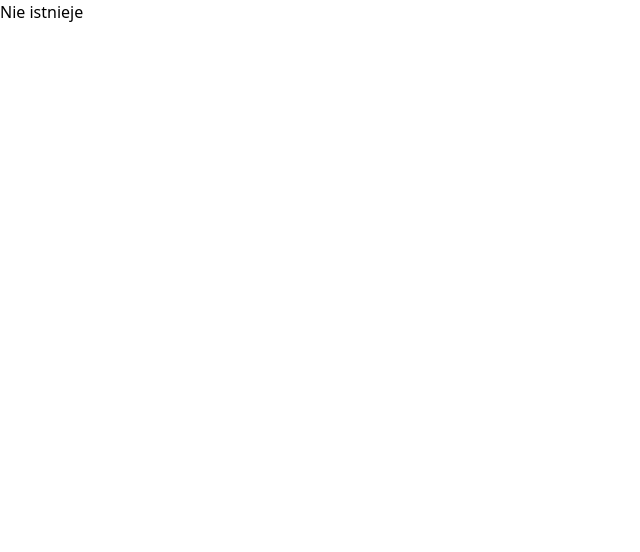
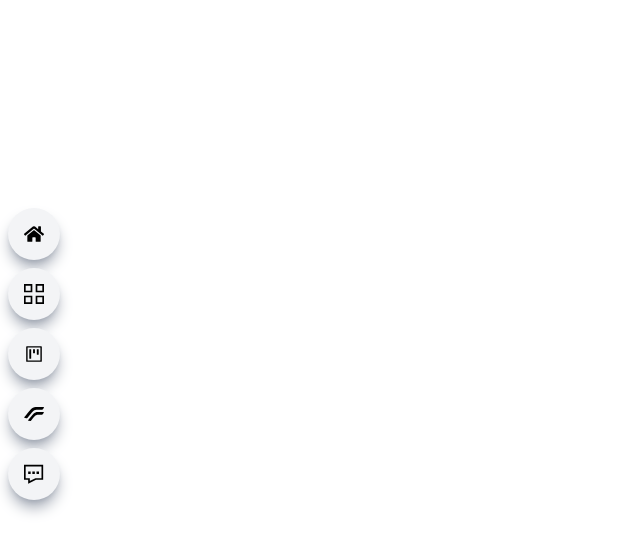
Before and after one commit to udaceue/portfolio, a React (Vite) app: page / in a window 1280 px wide. Shown: the top 552 px of the page, without its empty margins (0-640 px from the left). Built offline with nearby package versions, Linux system fonts and the light colour scheme.

Commit message:
finished responsive menu

```diff
--- a/src/components/Sidenav.jsx
+++ b/src/components/Sidenav.jsx
@@ -1,6 +1,9 @@
 import React, { useState } from 'react'
 import {GiHamburgerMenu} from "react-icons/gi"
+import {GrProjects, GrContact} from "react-icons/gr"
 import {FaHome} from "react-icons/fa"
+import {AiFillProject, AiOutlineProject} from "react-icons/ai"
+import {SiResurrectionremixos} from "react-icons/si"
 
 function Sidenav() {
     const [toggleMenu, setToggleMenu] = useState(false)
@@ -15,19 +18,68 @@ function Sidenav() {
 
         {toggleMenu?(
         (
-            <div className='fixed w-full h-screen bg-slate-600 flex flex-col items-center'>
-                <a href='#home' className='w-[75%] p-4 m-2 flex justify-center items-center rounded-full shadow-lg bg-gray-200 shadow-gray-400 cursor-pointer hover:scale-110 ease-in duration-300'>
+            <div className='fixed w-full h-screen bg-slate-600 flex flex-col items-center justify-center z-20 md:hidden'>
+                <a href='#main' className='w-[75%] p-4 m-2 flex justify-center items-center rounded-full shadow-lg bg-gray-200 shadow-gray-400 cursor-pointer hover:scale-110 ease-in duration-300'>
                     <FaHome size={20}/>
                     <span className='pl-4'>Home</span>
                 </a>
+
+                <a href='#work' className='w-[75%] p-4 m-2 flex justify-center items-center rounded-full shadow-lg bg-gray-200 shadow-gray-400 cursor-pointer hover:scale-110 ease-in duration-300'>
+                    <GrProjects size={20}/>
+                    <span className='pl-4'>work</span>
+                </a>
+
+                <a href='#projects' className='w-[75%] p-4 m-2 flex justify-center items-center rounded-full shadow-lg bg-gray-200 shadow-gray-400 cursor-pointer hover:scale-110 ease-in duration-300'>
+                    <AiFillProject size={20}/>
+                    <span className='pl-4'>Projects</span>
+                </a>
+
+                <a href='#cv' className='w-[75%] p-4 m-2 flex justify-center items-center rounded-full shadow-lg bg-gray-200 shadow-gray-400 cursor-pointer hover:scale-110 ease-in duration-300'>
+                    <SiResurrectionremixos size={20}/>
+                    <span className='pl-4'>Resume</span>
+                </a>
+
+                <a href='#contact' className='w-[75%] p-4 m-2 flex justify-center items-center rounded-full shadow-lg bg-gray-200 shadow-gray-400 cursor-pointer hover:scale-110 ease-in duration-300'>
+                    <GrContact size={20}/>
+                    <span className='pl-4'>Contact</span>
+                </a>
+
             </div>
         )
         ):
         (
             (
-                <div>Nie istnieje</div>
+                ""
             )
         )}
+
+        <div className='hidden md:block fixed top-[25%] z-10'>
+            <div className='flex flex-col rounded-full shadow-lg bg-gray-100 shadow-gray-400 m-2 p-4 cursor-pointer hover:scale-110 easy-in duration-300'>
+                <a href='#main'>
+                    <FaHome size={20}/>
+                </a>
+            </div>
+            <div className='flex flex-col rounded-full shadow-lg bg-gray-100 shadow-gray-400 m-2 p-4 cursor-pointer hover:scale-110 easy-in duration-300'>
+                <a href='#work'>
+                    <GrProjects size={20}/>
+                </a>
+            </div>
+            <div className='flex flex-col rounded-full shadow-lg bg-gray-100 shadow-gray-400 m-2 p-4 cursor-pointer hover:scale-110 easy-in duration-300'>
+                <a href='#Projects'>
+                    <AiOutlineProject size={20}/>
+                </a>
+            </div>
+            <div className='flex flex-col rounded-full shadow-lg bg-gray-100 shadow-gray-400 m-2 p-4 cursor-pointer hover:scale-110 easy-in duration-300'>
+                <a href='#cv'>
+                    <SiResurrectionremixos size={20}/>
+                </a>
+            </div>
+            <div className='flex flex-col rounded-full shadow-lg bg-gray-100 shadow-gray-400 m-2 p-4 cursor-pointer hover:scale-110 easy-in duration-300'>
+                <a href='#contact'>
+                    <GrContact size={20}/>
+                </a>
+            </div>
+        </div>
 
 
     </div>
```
